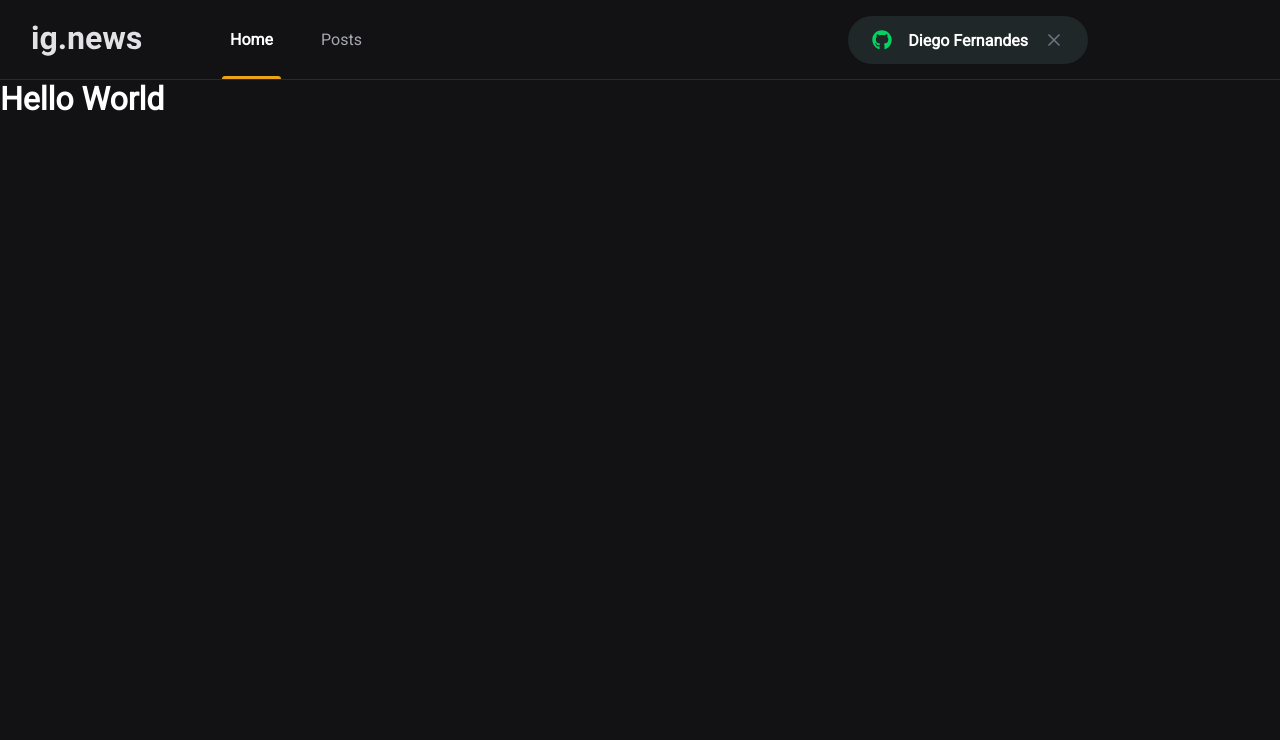
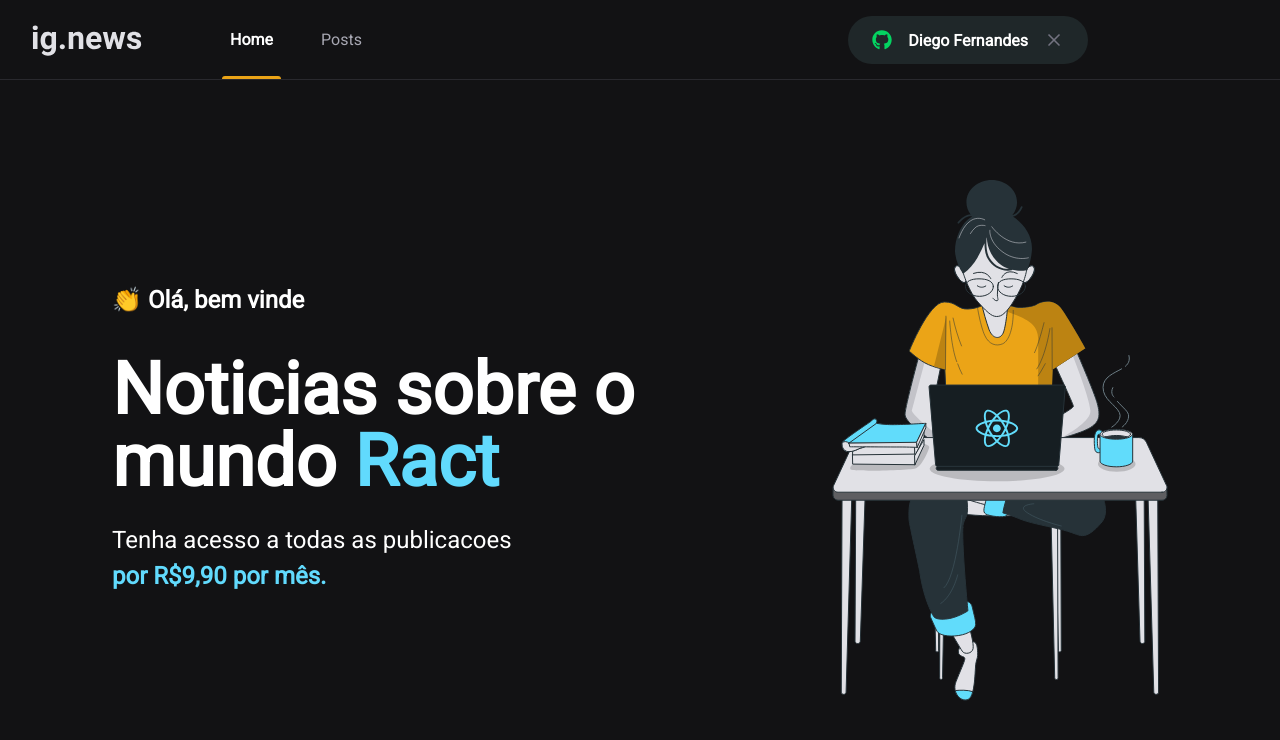
Before and after one commit to humbertocxc/react, a Next.js app: page / in a window 1280 px wide. Shown: the top 740 px of the page. Built offline with nearby package versions, Linux system fonts and the light colour scheme.

Commit message:
pagina home

```diff
--- /dev/null
+++ b/src/pages/home.module.scss
@@ -0,0 +1,41 @@
+.contentContainer {
+  max-width: 1120px;
+  margin: auto;
+  padding: 0 2rem;
+  height: calc(100vh - 5rem);
+
+  display: flex;
+  align-items: center;
+  justify-content: space-between;
+}
+
+.hero {
+  min-width: 600px;
+
+  > span {
+    font-size: 1.5rem;
+    font-weight: bold;
+  }
+
+  h1 {
+    font-size: 4.5rem;
+    line-height: 4.5rem;
+    font-weight: 900;
+    margin-top: 2.5rem;
+
+    span {
+      color: var(--cyan-500);
+    }
+  }
+
+  p {
+    font-size: 1.5rem;
+    line-height: 2.25rem;
+    margin-top: 1.5rem;
+
+    span {
+      color: var(--cyan-500);
+      font-weight: bold;
+    }
+  }
+}
--- a/src/pages/index.tsx
+++ b/src/pages/index.tsx
@@ -1,4 +1,6 @@
+/* eslint-disable @next/next/no-img-element */
 import Head from 'next/head';
+import styles from './home.module.scss';
 
 
 export default function Home() {
@@ -7,7 +9,17 @@
       <Head>
         <title>Início | ig.news</title>
       </Head>
-      <h1>Hello World</h1>
+      <main className={styles.contentContainer}>
+        <section className={styles.hero}>
+          <span>👏 Olá, bem vinde</span>
+          <h1>Noticias sobre o mundo <span>Ract</span></h1>
+          <p>
+            Tenha acesso a todas as publicacoes <br />
+            <span>por R$9,90 por mês.</span>
+          </p>
+        </section>
+        <img src="/images/avatar.svg" alt="Girl coding" />
+      </main>
     </>
   )
 }
```
